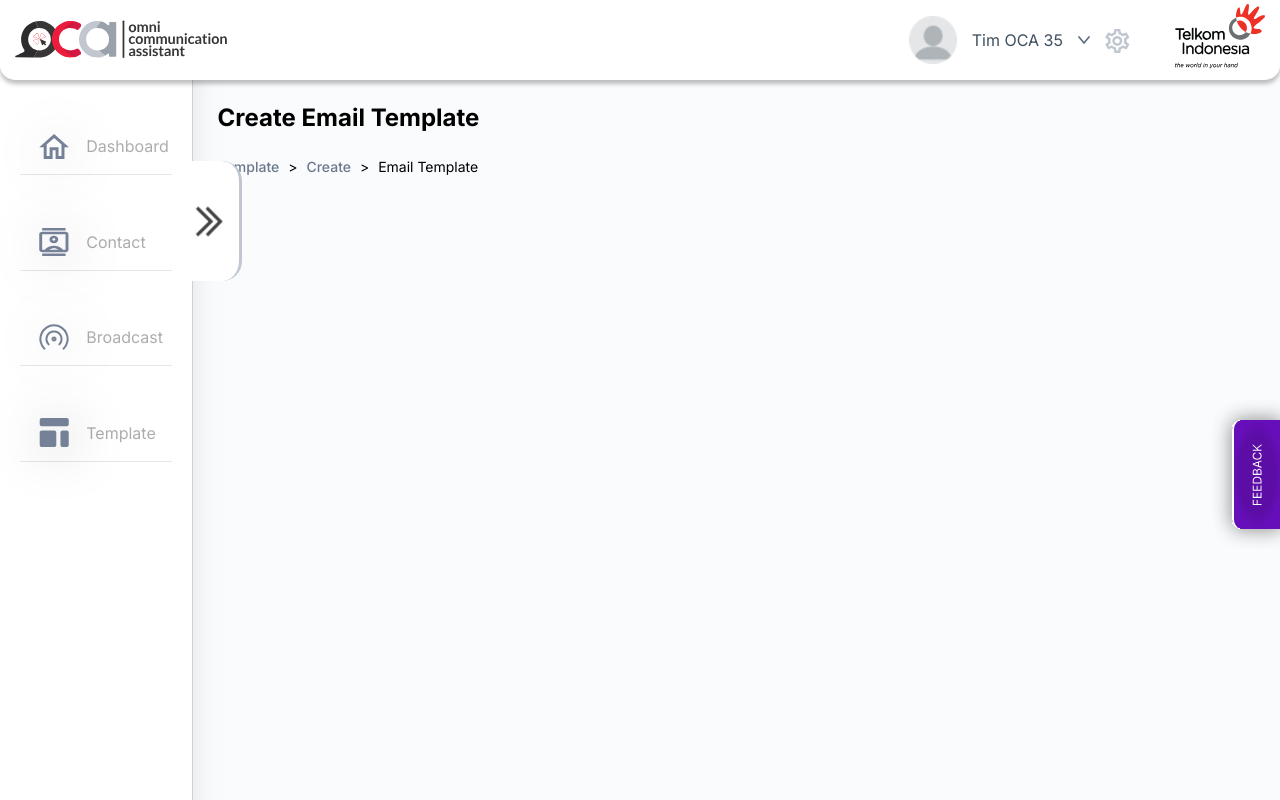
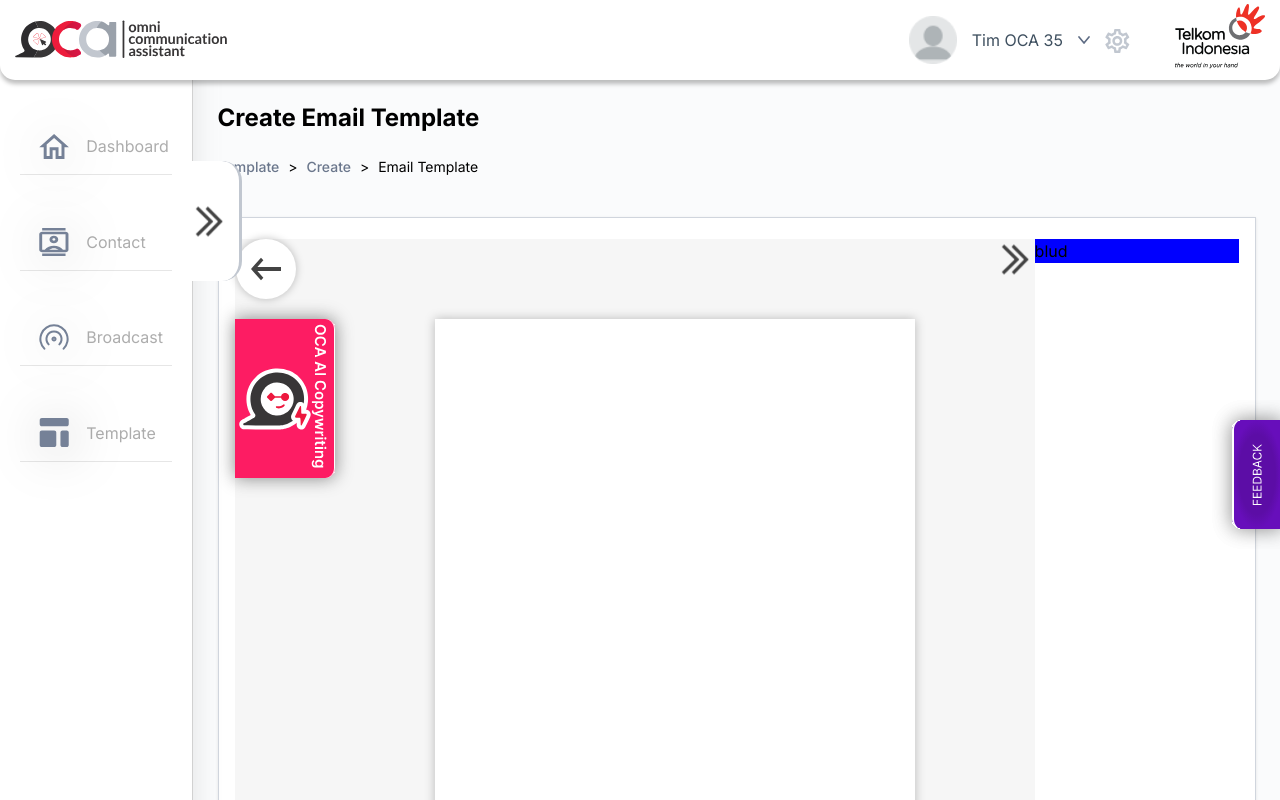
Before and after one commit to baxelnut/oca-campaign-flow-designer, a React (Vite) app: page /template/create/email_template in a window 1280 px wide. Shown: the top 800 px of the page. Built offline with nearby package versions, Linux system fonts and the light colour scheme.

Commit message:
email tempalte initiate

```diff
--- a/src/components/navigator/NavbarSide.jsx
+++ b/src/components/navigator/NavbarSide.jsx
@@ -57,7 +57,6 @@
           src={`/icons/arrow_${
             isCollapsed ? 'right' : 'left'
           }_double.svg`}
-          alt="toggle-sidebar"
         />
       </div>
     </div>
--- a/src/features/template/create-template/email-template/CreateEmailTemplate.css
+++ b/src/features/template/create-template/email-template/CreateEmailTemplate.css
@@ -8,3 +8,40 @@
   text-align: left;
   color: black;
 }
+
+.email-template .base {
+
+    width: 100%;
+    height: fit-content;
+    margin-block: 5vh;
+    display: flex;
+
+}
+
+.base-left {
+    flex: 2;
+    background-color: #CECECE30;
+    display: flex;
+    justify-content: space-between;
+    align-items: start;
+    margin-left: 2vh;
+}
+
+.base-right {
+    flex: 1;
+    background-color: blue;
+    margin-right: 2vh;
+}
+
+.base-left .canvas {
+    background-color: white;
+    width: 60vh;
+    height: 80vh;
+    margin: 10vh;
+    box-shadow: 0px 0px 10px 0px #00000040;
+
+}
+
+.navbar_ai_left {
+    margin-left: -20px;
+}
--- a/src/features/template/create-template/email-template/CreateEmailTemplate.jsx
+++ b/src/features/template/create-template/email-template/CreateEmailTemplate.jsx
@@ -1,6 +1,7 @@
 import React from 'react';
 import Breadcrumbs from '../../page-components/Breadcrumbs';
 import './CreateEmailTemplate.css';
+import TemplateBase from './base/TemplateBase';
 
 export default function CreateEmailTemplate() {
   const path = 'Template/Create/Email Template';
@@ -10,7 +11,7 @@
     <div className="email-template">
       <h2>Create Email Template</h2>
       <Breadcrumbs path={path} currentPath={currentPath} />
-
+      <TemplateBase/>
     </div>
   );
   re;
--- /dev/null
+++ b/src/features/template/create-template/email-template/base/TemplateBase.jsx
@@ -0,0 +1,24 @@
+import React from 'react';
+
+export default function TemplateBase() {
+  return (
+    <div className="base">
+      <div className="base-left">
+        <div>
+        <div className="back-button">
+          <img src="/icons/back.svg" />
+
+        </div>
+        <img className='navbar_ai_left' src="/util/navbar_ai_left.svg" />
+        </div>
+        <div className='canvas'>
+
+        </div>
+        <img src="/icons/arrow_left_double.svg" />
+      </div>
+      <div className="base-right">
+       blud
+      </div>
+    </div>
+  );
+}
```
